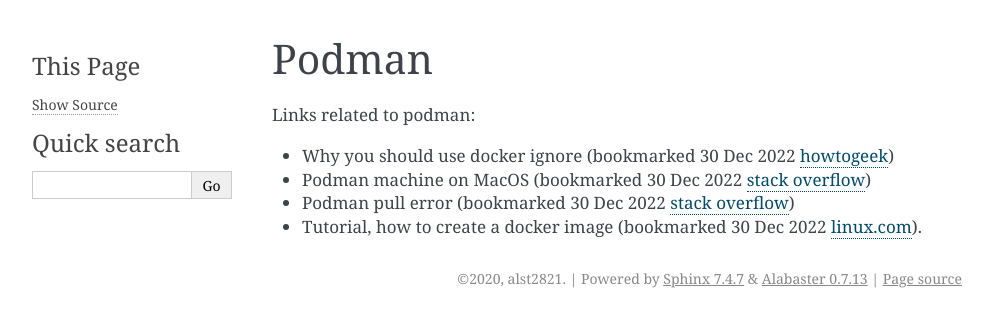
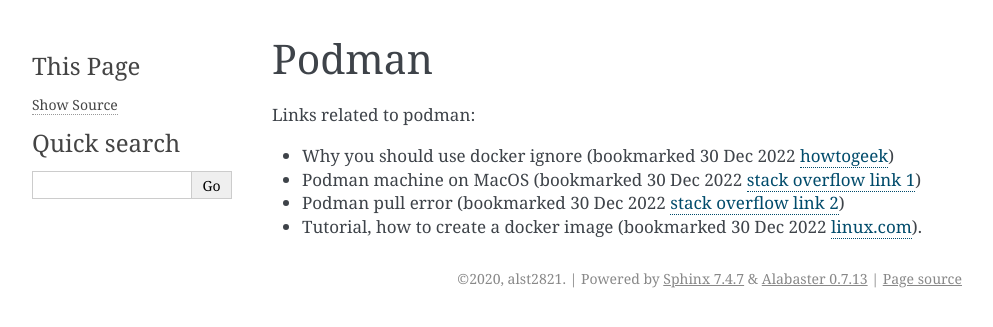
Before and after one commit to alst2821/puffer-fish, a Sphinx documentation site: the page built from doc/podman.rst, in a window 1280 px wide. Shown: the top 327 px of the page, without its empty margins (148-1141 px from the left). Built offline with Sphinx 7.4.7, drawn with Linux system fonts in a browser that asks for light colours.

Commit message:
rename links to avoid sphinx warning

```diff
--- a/doc/podman.rst
+++ b/doc/podman.rst
@@ -5,8 +5,8 @@
 Links related to podman:
 
 * Why you should use docker ignore (bookmarked 30 Dec 2022 `howtogeek <https://www.howtogeek.com/devops/understanding-the-docker-build-context-why-you-should-use-dockerignore/>`_)
-* Podman machine on MacOS (bookmarked 30 Dec 2022 `stack overflow <https://stackoverflow.com/questions/70564828/podman-machine-cannot-connect-to-podman-on-macos>`_)
+* Podman machine on MacOS (bookmarked 30 Dec 2022 `stack overflow link 1 <https://stackoverflow.com/questions/70564828/podman-machine-cannot-connect-to-podman-on-macos>`_)
 
-* Podman pull error (bookmarked 30 Dec 2022 `stack overflow <https://stackoverflow.com/questions/67100094/podman-pulling-image-error-dial-tcp-18000-connect-connection-refused>`_)
+* Podman pull error (bookmarked 30 Dec 2022 `stack overflow link 2 <https://stackoverflow.com/questions/67100094/podman-pulling-image-error-dial-tcp-18000-connect-connection-refused>`_)
 
 * Tutorial, how to create a docker image (bookmarked 30 Dec 2022 `linux.com <https://www.linux.com/training-tutorials/how-create-docker-image/>`_).
```
